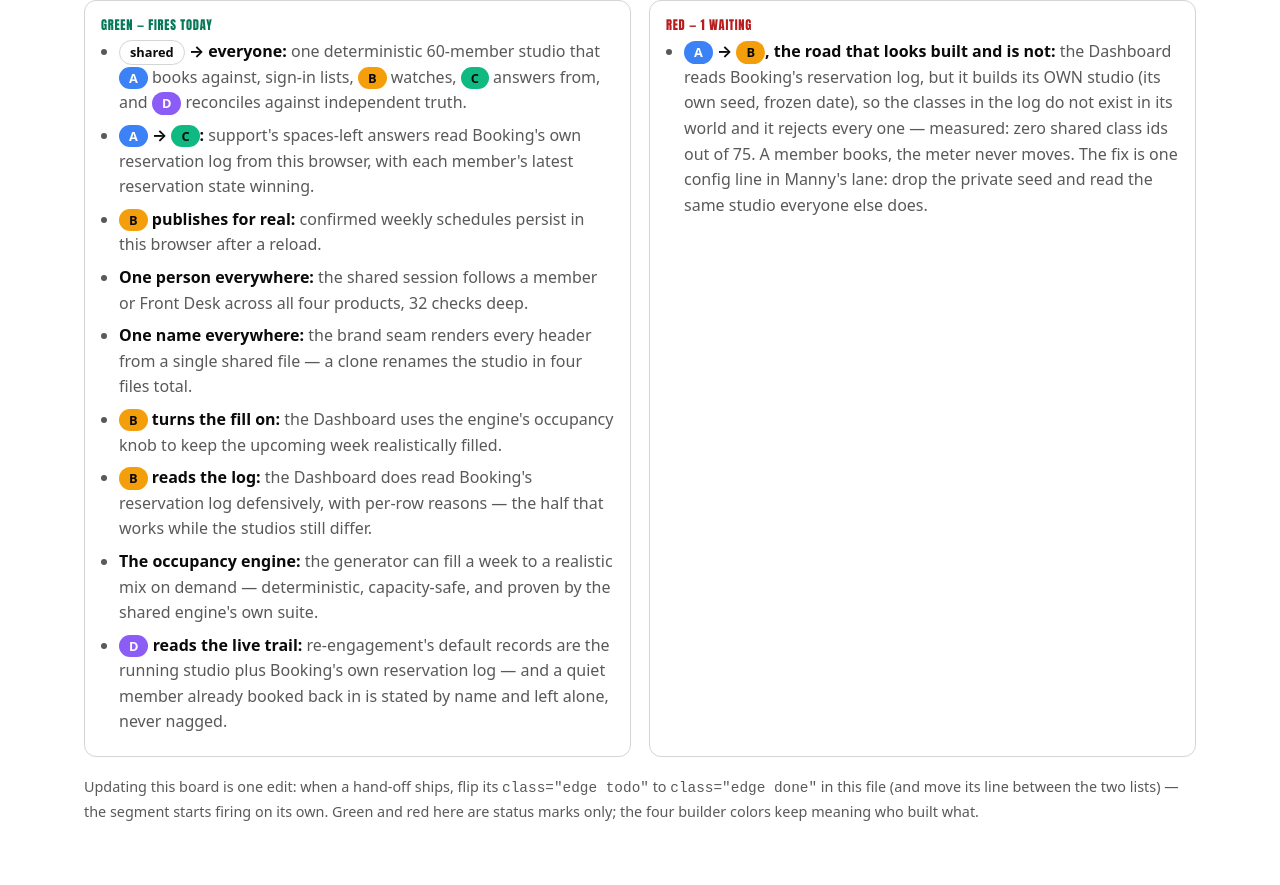
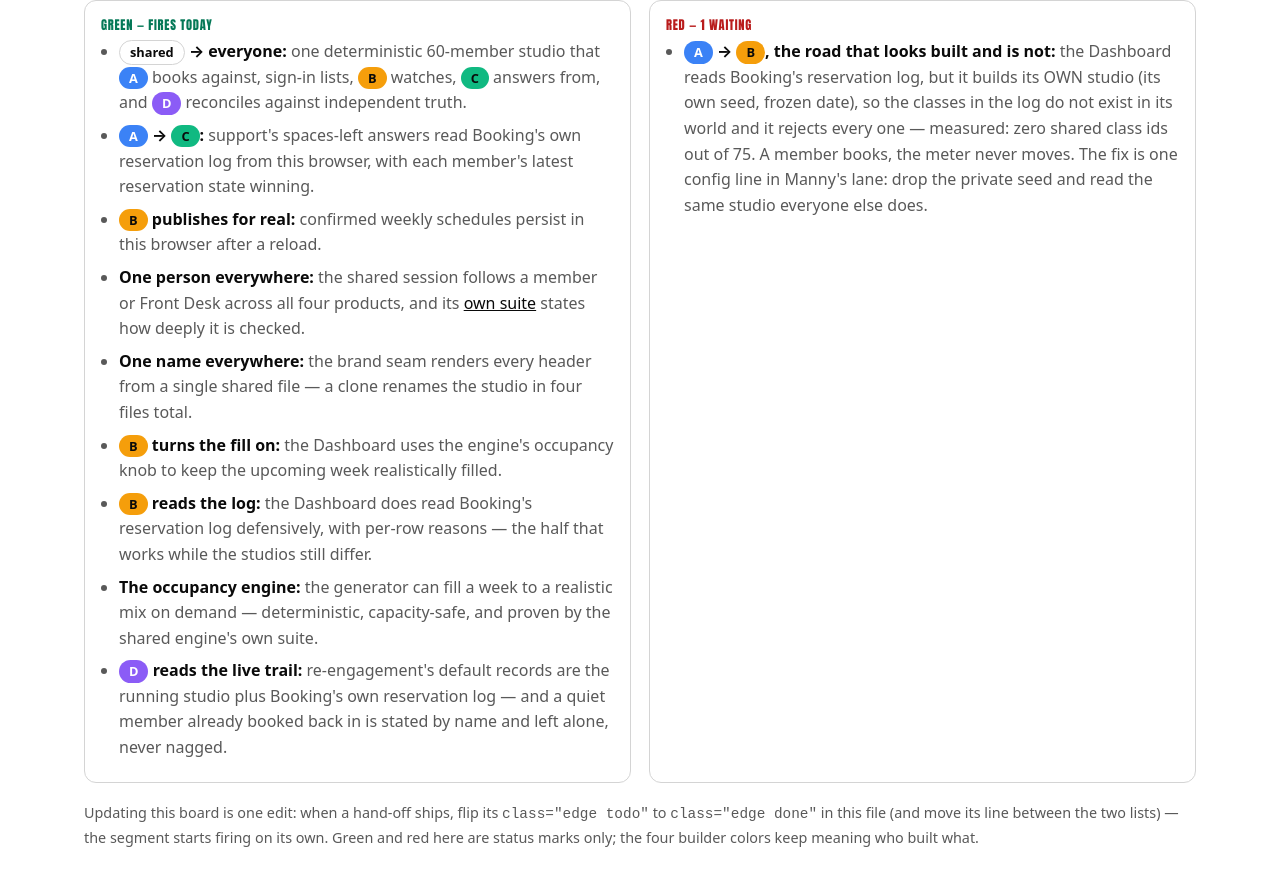
Before and after one commit to antunishdPursuit-coursework-archive/PulseStudio, a website with bundled scripts: page app/shared/storytold.html in a window 1280 px wide. Shown: the part 2098-2983 px from the top of the page. Before the commit the page ends 2960 px from the top, so only its background shows below. Built offline with nearby package versions, Linux system fonts and the light colour scheme; a web font is replaced by a local one.

Commit message:
A public page said the session was "32 checks deep"; it is not, and was not for a while
Last round I swept the repo for stale check counts and declared it clean.
Then I prototyped a gate for the rule — and the prototype found three the
sweep had missed, including one on storytold.html, which is public,
front-door linked, and the page that tells the studio's story to anyone who
follows the link.

Two of the three were false positives on my own text, quoting the stale
numbers while explaining that they went stale. The third was real. That line
now points at the suite instead of naming a number, which is the same fix as
everywhere else and, on a public page, the only honest one.

Worth recording that a hand sweep missed what a five-line prototype found in
one run. The sweep was a grep I wrote and read; the prototype was a rule
applied to every tracked file.

AND I AM NOT BUILDING THE GATE, which needs saying because I have gated
everything else on this branch. It is buildable — the mention-versus-use
rule check-language.mjs already uses separates a number quoted-while-
explaining from a number asserted as fact, and the prototype produced one
false positive in seven hits. It is not worth it: the failure is rare, it
costs a stale sentence rather than a wrong answer, and the false positives
would land on anyone legitimately discussing a number, which is most of the
writing in docs/. A gate that cries wolf about prose teaches people to
ignore gates, and I would rather have five gates nobody argues with than six
where one is noise.

That decision is written into docs/README.md beside the standard, with the
pattern a person has to watch for instead: styling.md gets it right by
writing "13 the day this landed" and naming the file to count it in. A bare
"32 checks" is a snapshot of one afternoon dressed as a property of the code.

Gate: 587 checks across 3 suites, 0 failed.

```diff
--- a/app/shared/storytold.html
+++ b/app/shared/storytold.html
@@ -263,7 +263,7 @@
 
           <li><strong><span class="chip a">A</span> → <span class="chip c">C</span>:</strong> support's spaces-left answers read Booking's own reservation log from this browser, with each member's latest reservation state winning.</li>
           <li><strong><span class="chip b">B</span> publishes for real:</strong> confirmed weekly schedules persist in this browser after a reload.</li>
-          <li><strong>One person everywhere:</strong> the shared session follows a member or Front Desk across all four products, 32 checks deep.</li>
+          <li><strong>One person everywhere:</strong> the shared session follows a member or Front Desk across all four products, and its <a href="./auth/tests.html">own suite</a> states how deeply it is checked.</li>
           <li><strong>One name everywhere:</strong> the brand seam renders every header from a single shared file — a clone renames the studio in four files total.</li>
           <li><strong><span class="chip b">B</span> turns the fill on:</strong> the Dashboard uses the engine's occupancy knob to keep the upcoming week realistically filled.</li>
           <li><strong><span class="chip b">B</span> reads the log:</strong> the Dashboard does read Booking's reservation log defensively, with per-row reasons — the half that works while the studios still differ.</li>
```
Also changed, not shown: docs/README.md.
